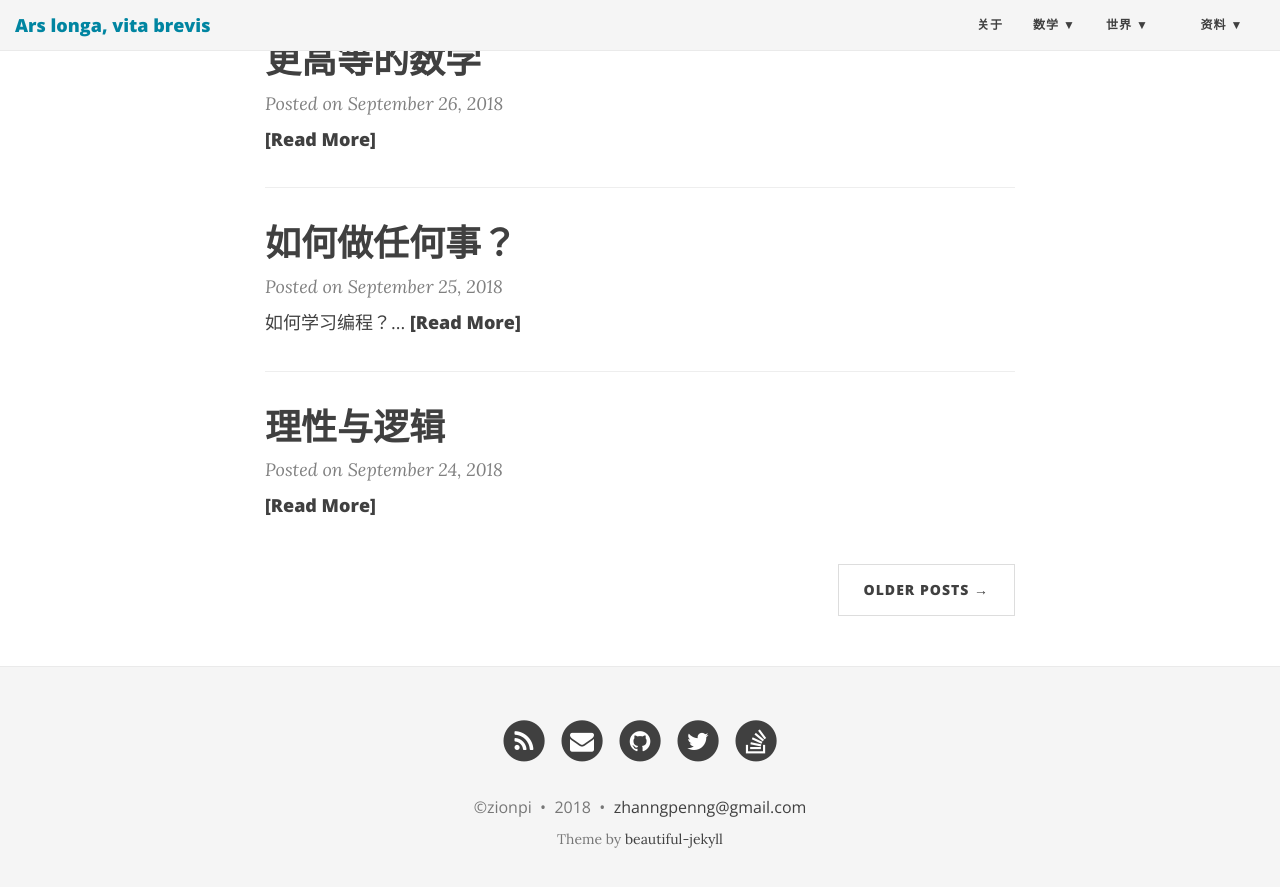
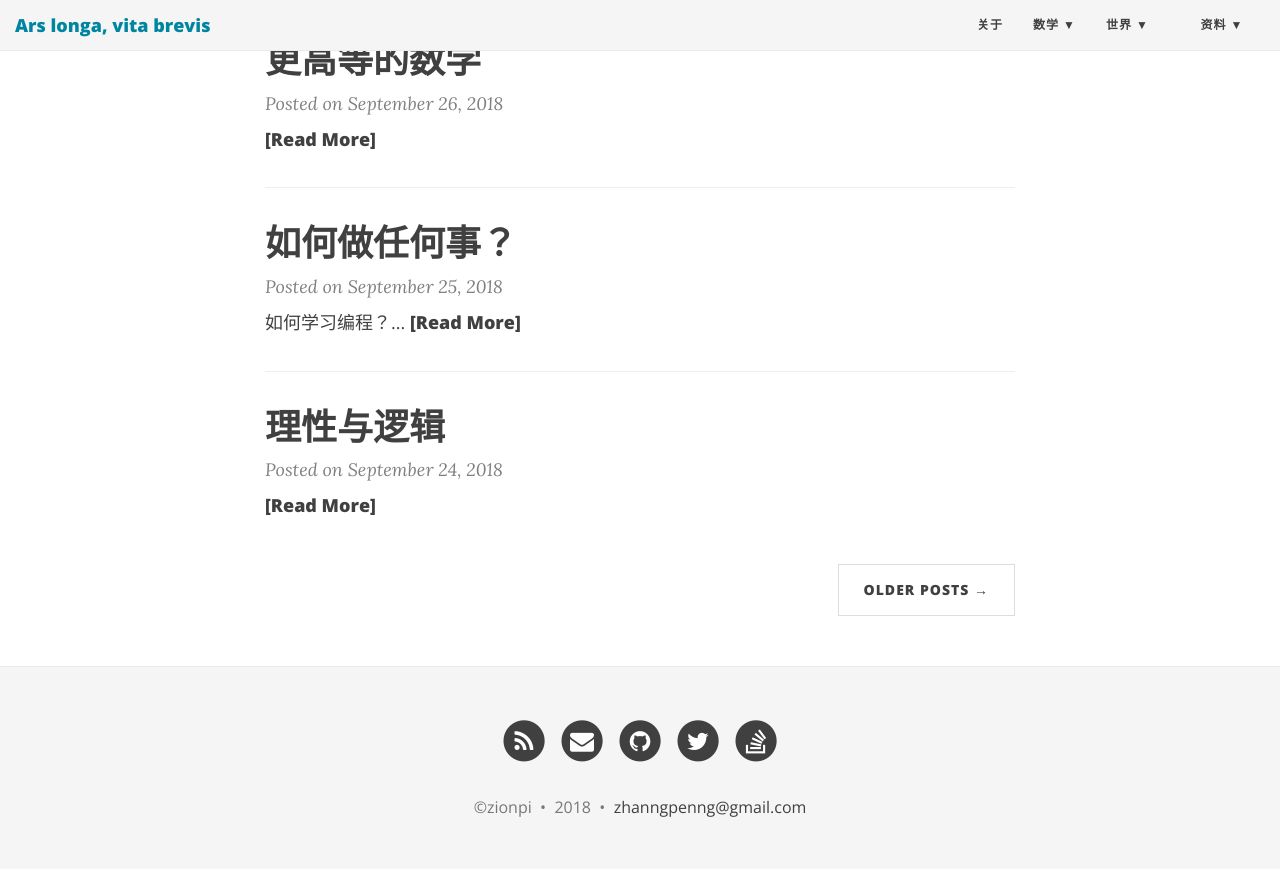
Before and after one commit to ZionPi/zionpi.github.io, a Jekyll site: the page built from index.html, in a window 1280 px wide and 900 px high, scrolled down 965 px. Shown: the top 887 px of the window. Built offline with Jekyll 4.4.1, drawn with Linux system fonts in a browser that asks for light colours; nearby versions of some CDN libraries; the list of posts is cut into pages by our own code.

Commit message:
Update footer.html
comment out something

```diff
--- a/_includes/footer.html
+++ b/_includes/footer.html
@@ -40,11 +40,11 @@
         {% endif %}
       {% endif%}
       </p>
-          <!-- Please don't remove this, keep my open source work credited :) -->
-    <p class="theme-by text-muted">
+          <!-- Please don't remove this, keep my open source work credited :) |sorry,you can check the source code to find the credit here,anyway,thank you author!-->
+    <!--<p class="theme-by text-muted">
       Theme by
       <a href="http://deanattali.com/beautiful-jekyll/">beautiful-jekyll</a>
-    </p>
+    </p> -->
       </div>
     </div>
   </div>
```
